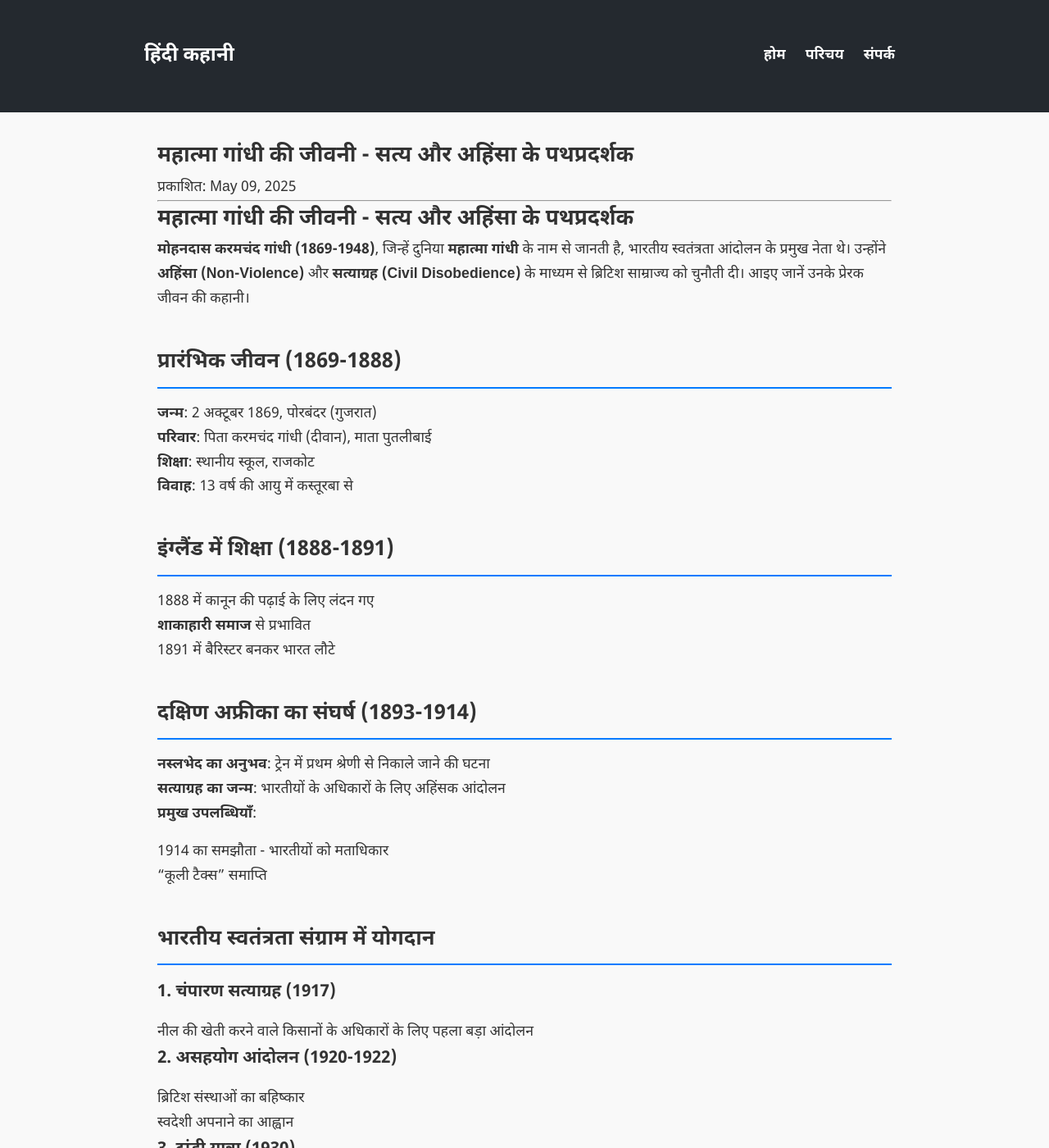
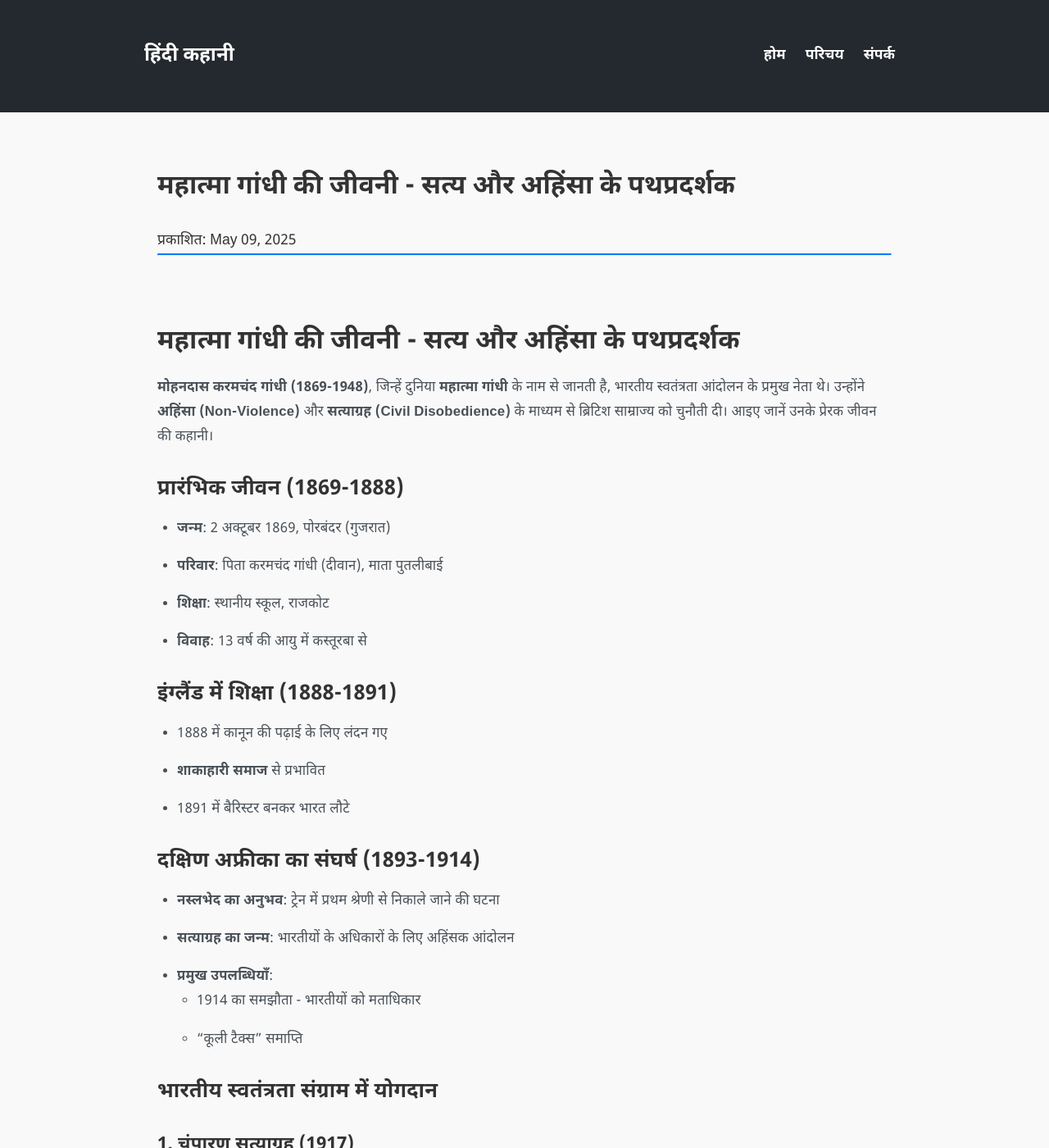
Before and after one commit to hindikahani/hindikahani.github.io, a Jekyll site: the page built from _posts/2025-05-09-mahatma-gandhi-biography.md, in a window 1280 px wide and 1400 px high. Shown: the whole window at 82% size. Built offline with Jekyll 4.4.1, drawn with Linux system fonts in a browser that asks for light colours.

Commit message:
Update style.css

```diff
--- a/assets/css/style.css
+++ b/assets/css/style.css
@@ -1,4 +1,5 @@
- @import url('https://fonts.googleapis.com/css2?family=Noto+Sans+Devanagari:wght@400;700&display=swap');
+
+@import url('https://fonts.googleapis.com/css2?family=Noto+Sans+Devanagari:wght@400;700&display=swap');
 
 /* Reset and General Styles */
 * {
@@ -104,7 +105,7 @@ nav a:hover {
 /* Section Titles */
 .latest-posts .section-title,
 .popular-posts .section-title,
-.post-wrapper h2 { /* Modified for simplicity */
+.post-wrapper .section-title {
   font-size: 1.6rem;
   margin: 2.5rem 0 1rem;
   border-bottom: 2px solid #007bff;
@@ -116,15 +117,13 @@ nav a:hover {
 /* Post List Styling (Homepage and Post Page's "अन्य कहानियाँ") */
 .latest-posts .post-list,
 .popular-posts .post-list,
-.post-wrapper ul { /* Changed to ul */
+.post-wrapper .post-list {
   margin-top: 1rem;
-  list-style: none; /* Remove bullets */
-  padding-left: 0; /* Remove default padding */
 }
 
 .latest-posts .post-list a,
 .popular-posts .post-list a,
-.post-wrapper ul a { /* Changed to ul a */
+.post-wrapper .post-list a {
   display: block;
   padding: 0.7rem 0;
   text-decoration: none;
@@ -135,15 +134,114 @@ nav a:hover {
 
 .latest-posts .post-list a:hover,
 .popular-posts .post-list a:hover,
-.post-wrapper ul a:hover {
+.post-wrapper .post-list a:hover {
   background-color: #f8f9fa;
   color: #007bff;
 }
 
 .latest-posts .post-list a:last-child,
 .popular-posts .post-list a:last-child,
-.post-wrapper ul a:last-child {
+.post-wrapper .post-list a:last-child {
   border-bottom: none;
+}
+
+/* Single Post Page Styles */
+.post-wrapper {
+  padding: 2rem 1rem;
+}
+
+.post-title {
+  font-size: 2rem;
+  color: #333;
+  margin-bottom: 1rem;
+  padding-bottom: 0.5rem;
+}
+
+.post-title-separator {
+  border-top: 2px solid #007bff;
+  margin-bottom: 1.5rem;
+}
+
+.post-content {
+  padding-top: 1.5rem;
+  font-size: 1.05rem;
+  line-height: 1.8;
+  color: #495057;
+  letter-spacing: 0.01em;
+}
+
+.post-content p,
+.post-content li {
+  margin-bottom: 1rem;
+}
+
+.post-content h1 {
+  font-size: 2rem;
+  color: #333;
+  margin-top: 1.8rem;
+  margin-bottom: 0.7rem;
+  font-weight: 700;
+}
+
+.post-content h2 {
+  font-size: 1.6rem;
+  color: #333;
+  margin-top: 1.6rem;
+  margin-bottom: 0.6rem;
+  font-weight: 700;
+}
+
+.post-content h3 {
+  font-size: 1.4rem;
+  color: #333;
+  margin-top: 1.4rem;
+  margin-bottom: 0.5rem;
+  font-weight: 700;
+}
+
+.post-content h4 {
+  font-size: 1.2rem;
+  color: #333;
+  margin-top: 1.2rem;
+  margin-bottom: 0.4rem;
+  font-weight: 700;
+}
+
+.post-content a {
+  color: #007bff;
+  text-decoration: underline;
+  transition: color 0.2s ease-in-out;
+}
+
+.post-content a:hover {
+  color: #0056b3;
+}
+
+.post-content ul,
+.post-content ol {
+  margin-left: 1.5rem;
+  margin-bottom: 1rem;
+}
+
+/* View All Link */
+.view-all {
+  margin-top: 2rem;
+  text-align: center;
+}
+
+.view-all a {
+  display: inline-block;
+  background-color: #007bff;
+  color: white;
+  padding: 0.75rem 1.5rem;
+  text-decoration: none;
+  border-radius: 6px;
+  font-size: 1rem;
+  transition: background-color 0.2s ease-in-out;
+}
+
+.view-all a:hover {
+  background-color: #0056b3;
 }
 
 /* Footer */
```
